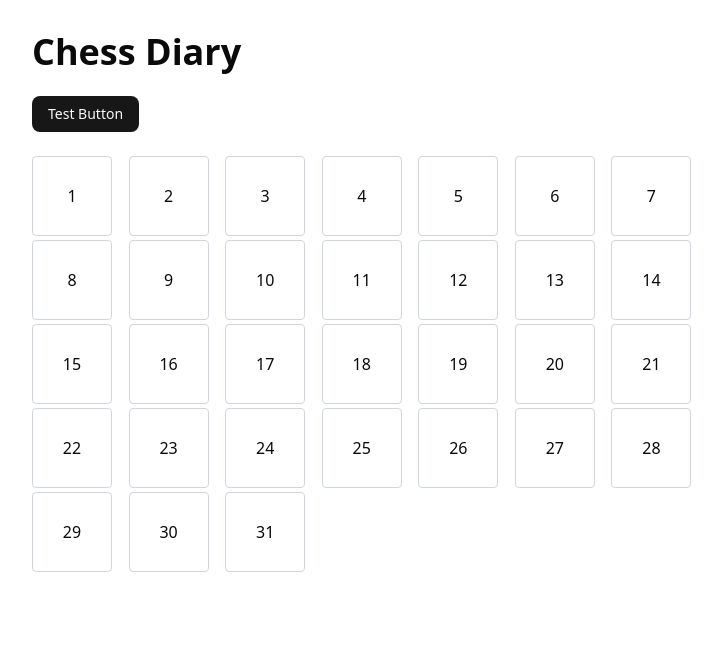
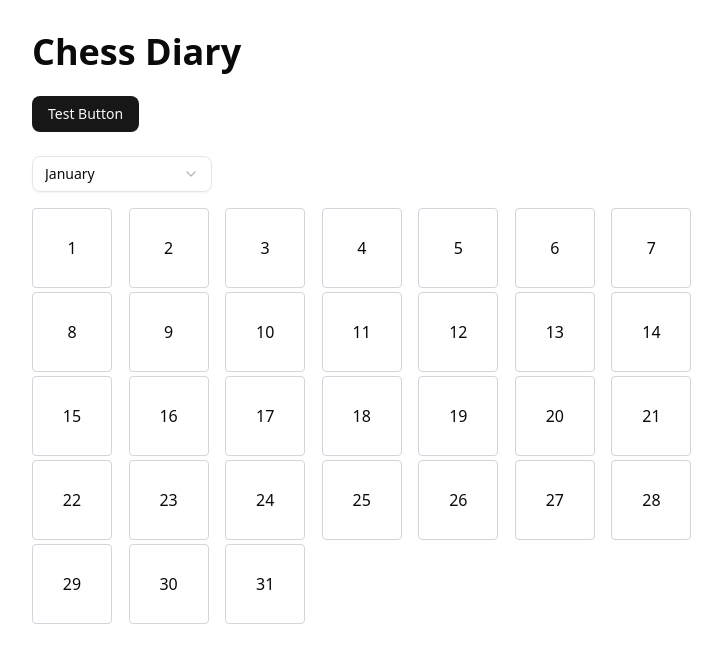
Before and after one commit to roman-collinge/chess-diary, a React (Vite) app: page / in a window 1280 px wide. Shown: the top 662 px of the page, without its empty margins (0-722 px from the left). Built offline with nearby package versions, Linux system fonts and the light colour scheme.

Commit message:
feat: select month using Select component

```diff
--- a/src/components/CalendarGrid.tsx
+++ b/src/components/CalendarGrid.tsx
@@ -1,5 +1,12 @@
 import { useState } from "react"
 import DayCell from "./DayCell"
+import { Button } from "./ui/button"
+import { Select, SelectContent, SelectItem, SelectTrigger, SelectValue } from "./ui/select"
+
+const months = [
+    "January", "February", "March", "April", "May", "June",
+    "July", "August", "September", "October", "November", "December"
+]
 
 const generateDates = (year: number, month: number): Date[] => {
     const daysInMonth = new Date(year, month + 1, 0).getDate()
@@ -15,10 +22,25 @@ function CalendarGrid() {
     const [month, setMonth] = useState(0) // 0 = January
     const dates = generateDates(year, month)
     return (
-        <div className="grid grid-cols-7 gap-1 max-w-2xl">
-            {dates.map((date) => (
-                <DayCell key={date.toISOString()} date={date} />
-            ))}
+        <div>
+            <Select value={month.toString()} onValueChange={(value) => setMonth(parseInt(value))}>
+                <SelectTrigger className="w-[180px] mb-4">
+                    <SelectValue placeholder="Select month" />
+                </SelectTrigger>
+                <SelectContent>
+                    {months.map((monthName, index) => (
+                        <SelectItem key={index} value={index.toString()}>
+                            {monthName}
+                        </SelectItem>
+                    ))}
+                </SelectContent>
+            </Select>
+
+            <div className="grid grid-cols-7 gap-1 max-w-2xl">
+                {dates.map((date) => (
+                    <DayCell key={date.toISOString()} date={date} />
+                ))}
+            </div>
         </div>
     )
 }
```
